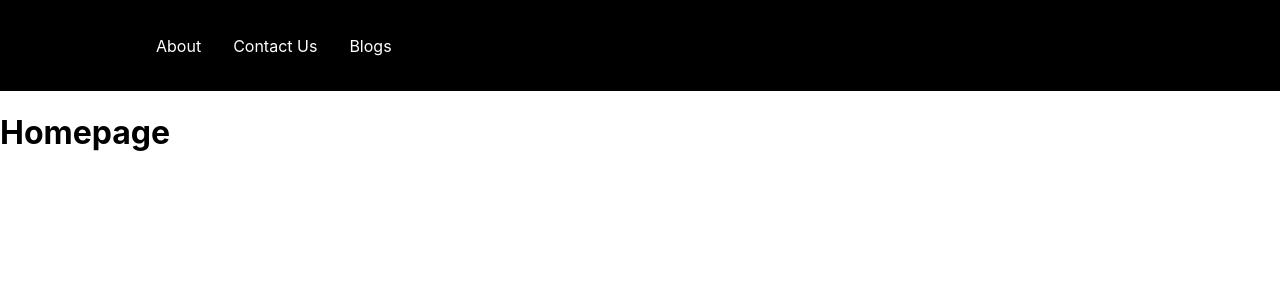
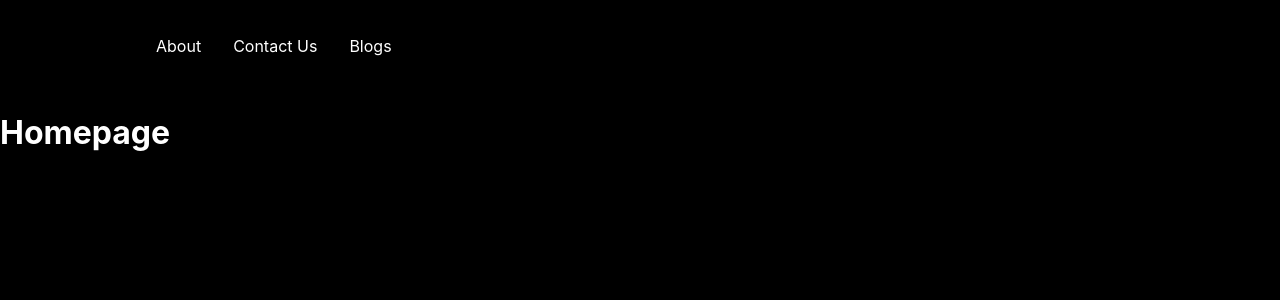
Before and after one commit to TofuBytes/Webby, a React (Create React App) app in the folder my-app/: page / in a window 1280 px wide. Shown: the top 300 px of the page. Built offline with nearby package versions, Linux system fonts and the light colour scheme.

Commit message:
changed colors

```diff
--- a/my-app/src/App.css
+++ b/my-app/src/App.css
@@ -1,5 +1,6 @@
 .App {
   text-align: center;
+  background-color: black;
 }
 
 .App-logo {
--- a/my-app/src/index.css
+++ b/my-app/src/index.css
@@ -1,10 +1,13 @@
 body {
+  color: white;
+  background-color: black;
   margin: 0;
   font-family: -apple-system, BlinkMacSystemFont, 'Segoe UI', 'Roboto', 'Oxygen',
     'Ubuntu', 'Cantarell', 'Fira Sans', 'Droid Sans', 'Helvetica Neue',
     sans-serif;
   -webkit-font-smoothing: antialiased;
   -moz-osx-font-smoothing: grayscale;
+
 }
 
 code {
```
